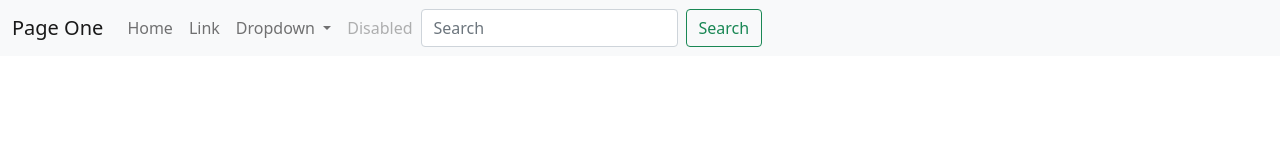
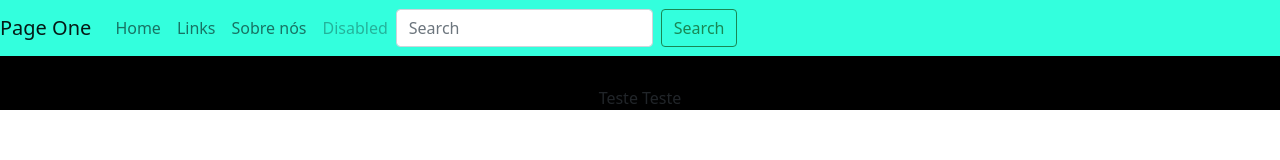
Before and after one commit to IuryPrates/learning_bootstrap, a plain HTML site: page index.html in a window 1280 px wide. Drawn offline with Linux system fonts and the light colour scheme.

Commit message:
alterações na barra de navegação e testes de estilização usando container

```diff
--- a/css/style.css
+++ b/css/style.css
@@ -0,0 +1,10 @@
+.navbar{
+    background-color: #33FFDD;
+}
+.home{
+    background-color: black;
+}
+.margin{
+    /*padding-top adiciona margem interna e joga o background pra cima até 'tocar'*/
+    padding-top: 30px;
+}
--- a/index.html
+++ b/index.html
@@ -8,29 +8,18 @@
         <link rel="stylesheet" type="text/css" href="css/style.css">
     </head>
     <body>
-        <nav class="navbar navbar-expand-lg navbar-light bg-light">
-            <div class="container-fluid">
+        <nav class="navbar navbar-expand-lg navbar-light">
               <a class="navbar-brand" href="#">Page One</a>
-
               <div class="collapse navbar-collapse">
                 <ul class="navbar-nav">
                   <li class="nav-item">
                     <a class="nav-link" href="#">Home</a>
                   </li>
                   <li class="nav-item">
-                    <a class="nav-link" href="#">Link</a>
+                    <a class="nav-link" href="#">Links</a>
                   </li>
-                  <li class="nav-item dropdown">
-                      <!--barra de ações Dropdown-->
-                    <a class="nav-link dropdown-toggle" href="#" id="navbarDropdown" role="button" data-bs-toggle="dropdown" aria-expanded="false">
-                      Dropdown
-                    </a>
-                    <ul class="dropdown-menu" aria-labelledby="navbarDropdown">
-                      <li><a class="dropdown-item" href="#">Action</a></li>
-                      <li><a class="dropdown-item" href="#">Another action</a></li>
-                      <li><hr class="dropdown-divider"></li>
-                      <li><a class="dropdown-item" href="#">Something else here</a></li>
-                    </ul>
+                  <li class="nav-item">
+                    <a class="nav-link" href="#">Sobre nós</a>
                   </li>
                   <li class="nav-item">
                     <a class="nav-link disabled">Disabled</a>
@@ -41,7 +30,14 @@
                   <button class="btn btn-outline-success" type="submit">Search</button>
                 </form>
               </div>
-            </div>
           </nav>
+          <section id="home">
+              <div class="container-fluid home text-center margin">
+                  <!--classe contair adiciona margem, se aplicar estilização a margem vai ficar com a cor do background
+                class container-fluid adiciona margem e a estilização pega toda a página-->
+                  <p>Teste Teste</p>
+              </div>
+
+          </section>
     </body>
 </html>
```
